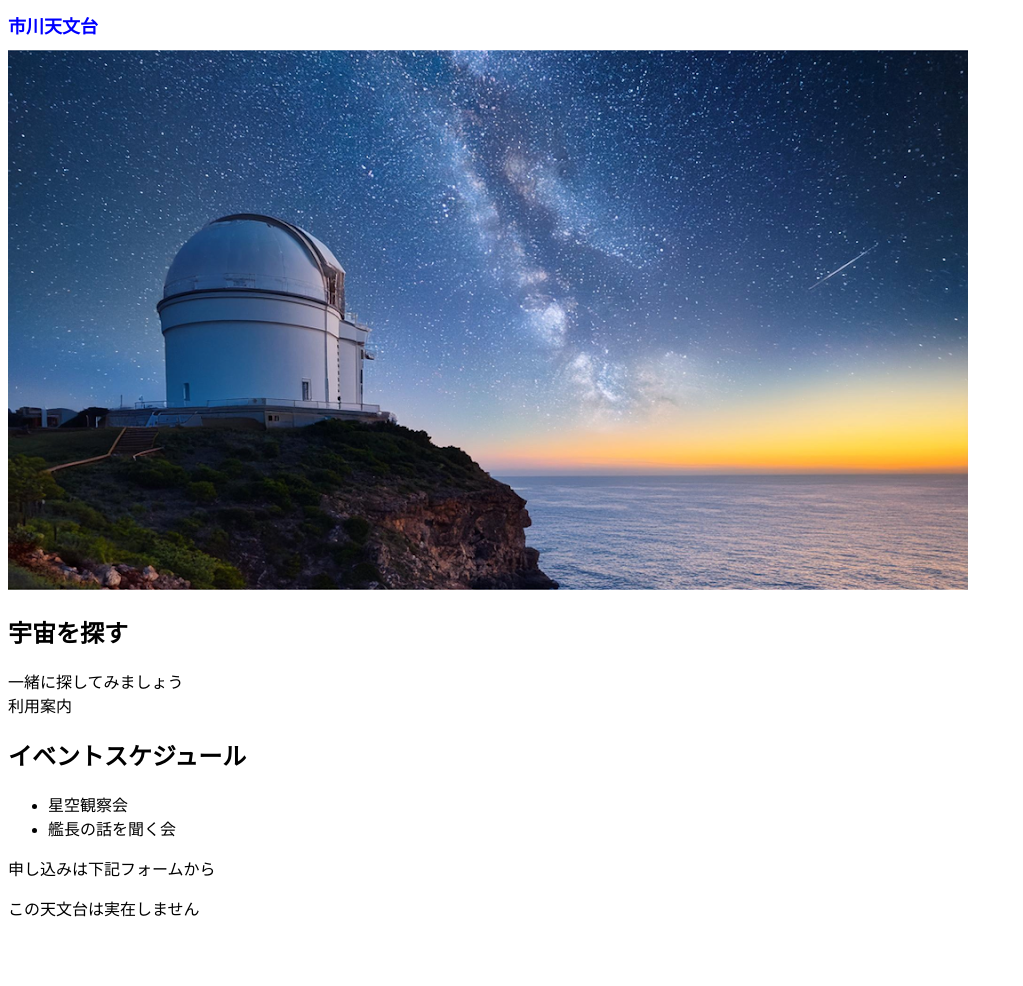
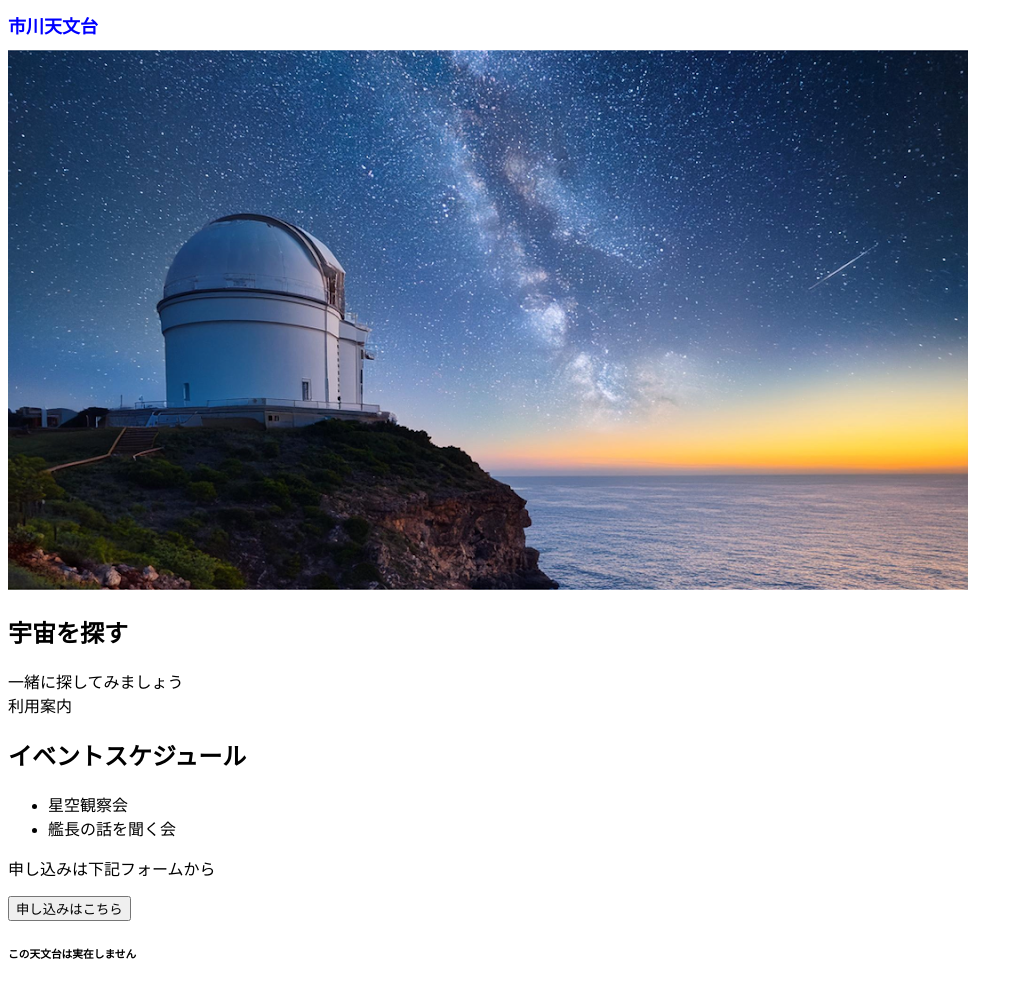
Before and after one commit to ick2321013/prg20241119, a plain HTML site: page index.html in a window 1280 px wide. Shown: the whole page, without its empty margins (0-1023 px from the left). Before the commit the page ends 928 px from the top, so only its background shows below. Drawn offline with Linux system fonts and the light colour scheme.

Commit message:
20241204update3

```diff
--- a/index.html
+++ b/index.html
@@ -20,6 +20,9 @@
             <li>艦長の話を聞く会</li>
         </ul>
         <p>申し込みは下記フォームから</p>
-        <h7>この天文台は実在しません</h7>
+
+        <button type="button">申し込みはこちら</button>
+
+        <h6>この天文台は実在しません</h6>
     </body>
 </html>
```
